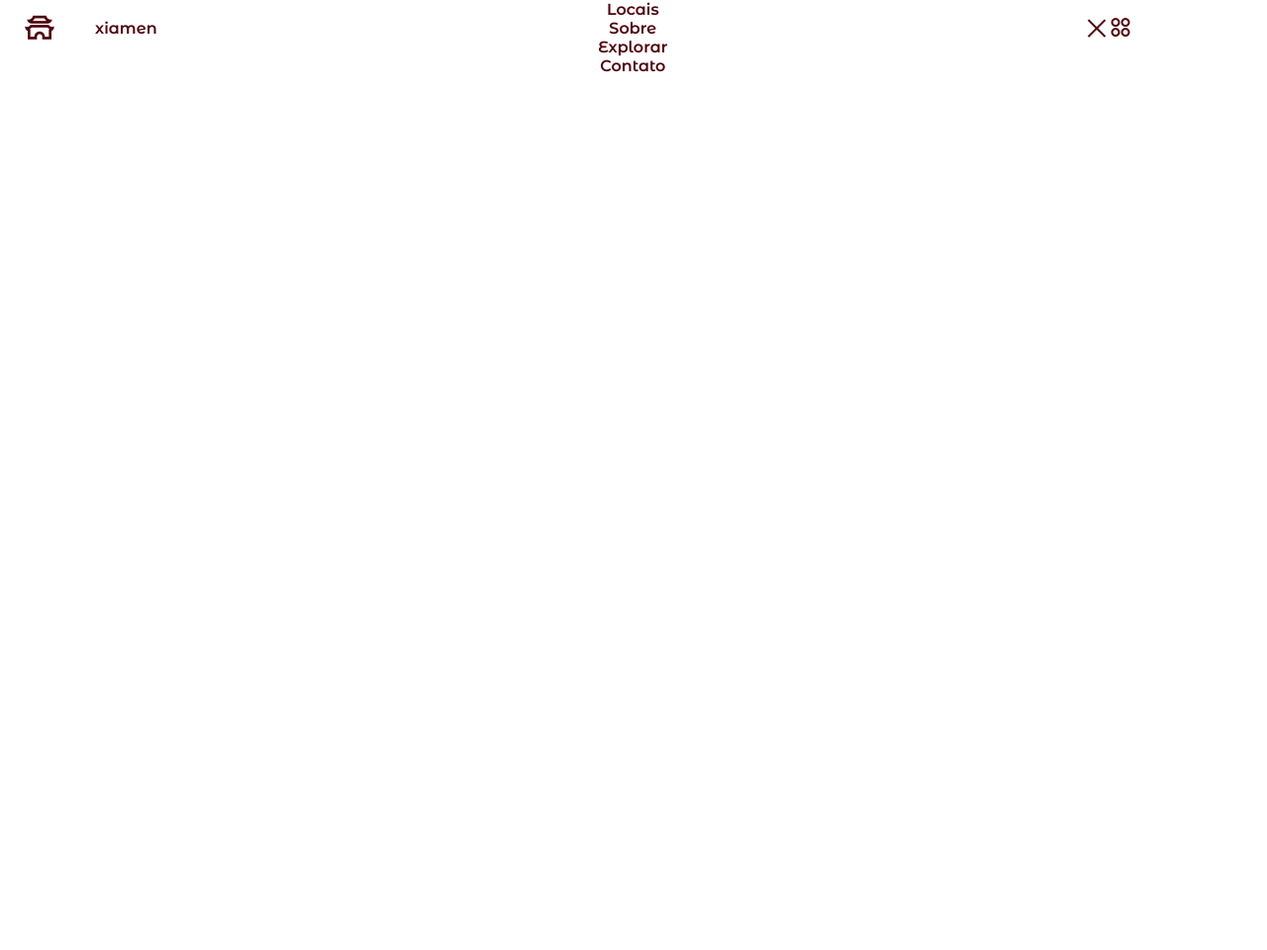
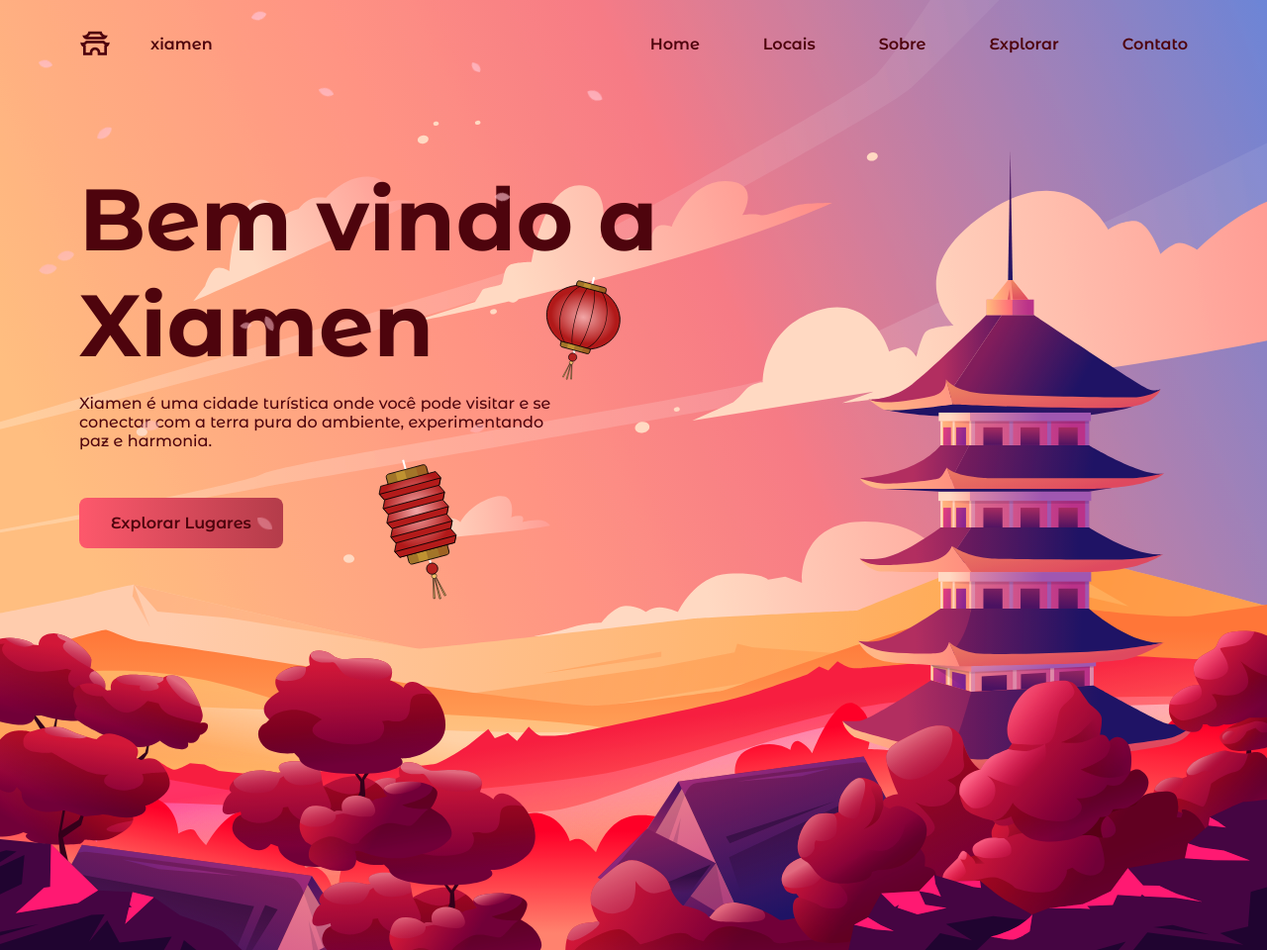
Before and after one commit to MegaPlys/site-responsivo-xiamen, a plain HTML site: page index.html in a window 1280 px wide. Shown: the whole page at 99% size. Before the commit the page ends 800 px from the top, so only its background shows below. Drawn offline with nearby package versions, Linux system fonts and the light colour scheme.

Commit message:
3 - final project
- Breakpoints
- Add Blur Header
- Gsap Animation
- Sakura Petals Animation

```diff
--- a/assets/css/styles.css
+++ b/assets/css/styles.css
@@ -122,6 +122,7 @@ img {
     left: 0;
     background-color: hsla(353, 98%, 90%, .4);
     backdrop-filter: blur(16px);
+    -webkit-backdrop-filter: blur(16px);
     width: 100%;
     padding-block: 5rem 4rem;
     box-shadow: 0 4px 24px hsla(353, 90%, 4%, .2);
@@ -154,24 +155,226 @@ img {
 
 /* Add blur header */
 
+.blur-header::after{
+  content: '';
+  position: absolute;
+  width: 1000%;
+  height: 100%;
+  background-color: hsla(353, 98%, 90%, .4);
+  backdrop-filter: blur(16px);
+  -webkit-backdrop-filter: blur(16px);
+  top: 0;
+  left: 0;
+  z-index: -1;
+}
 
 /*=============== HOME ===============*/
 
+.home{
+  position: relative;
+}
+
+.home__container{
+  padding-top: 10.5rem;
+  height: 100vh;
+}
+
+.home__bg{
+  position: absolute;
+  top: 0;
+  left: 0;
+  width: 100%;
+  height: 100%;
+  object-fit: cover;
+  object-position: center;
+  filter: saturate(1.3);
+}
+
+.home__data{
+  position: relative;
+  text-align: center;
+  z-index: var(--z-tooltip);
+}
+
+.home__title{
+  font-size: var(--biggest-font-size);
+  margin-bottom: 1rem;
+}
+
+.home__description{
+  font-weight: var(--font-medium);
+  margin-bottom: 2rem;
+}
+
+.home__button{
+  display: inline-flex;
+  background: var(--gradient-color);
+  color: var(--black-color);
+  font-weight: var(--font-semi-bold);
+  padding: 1rem 2rem;
+  border-radius: .5rem;
+  transition: box-shadow .4s;
+}
+
+.home__button:hover{
+  box-shadow: 0 16px 48px hsla(353, 90%, 56%, .4);
+}
+
+.home__lantern-1,
+.home__lantern-2{
+  position: absolute;
+  width: 50px;
+}
+
+.home__lantern-1{
+  top: 2.5rem;
+  right: .5rem;
+  rotate: 15deg;
+}
+
+.home__lantern-2{
+  left: .75rem;
+  bottom: -5rem;
+  rotate: -15deg;
+}
+
+.home__images img{
+  position: absolute;
+  max-width: initial;
+  width: 800px;
+  right: -9.2rem;
+  bottom: 0;
+  filter: saturate(1.3);
+}
+
+
 
 /* Sakura petals */
-
+.sakura-petals{
+  position: fixed;
+  left: 0;
+  top: 0;
+  width: 100vh;
+  height: 100vh;
+  overflow: hidden;
+  z-index: 10000;
+  pointer-events: none;
+}
 
 /*=============== BREAKPOINTS ===============*/
 /* For small devices */
+@media screen and (max-width: 320px){
+  .container{
+    margin-inline: 1rem;
+  }
 
+  .home__title{
+    font-size: 2rem;
+  }
+}
+
+@media screen and (min-width: 350px) and (max-height: 680px) {
+ .home__container{
+  height: 700px;
+ }
+}
 
 /* For medium devices */
+
+@media screen and (min-width: 576px) {
+  .home__data{
+    max-width: 380px;
+    margin-inline: auto;
+  }
+
+  .home__images img{
+    width: initial;
+    right: 0;
+  }
+}
 
 
 /* For large devices */
 
+@media screen and (min-width: 1150px) {
+  .container{
+    margin-inline: auto;
+  }
+
+  .nav{
+    height: calc(var(--header-height) + 2rem);
+  }
+  .nav__toggle,
+  .nav__close{
+    display: none;
+  }
+  .nav__list{
+    flex-direction: row;
+    column-gap: 4rem;
+  }
+
+  .home__container{
+    height: 960px;
+  }
+
+  .home__data{
+    max-width: 610px;
+    text-align: initial;
+    margin: 0;
+  }
+
+  .home__description{
+    padding-right: 8rem;
+    margin-bottom: 3rem;
+  }
+  .home__lantern-1,
+  .home__lantern-2{
+    width: 80px;
+  }
+  .home__lantern-1{
+    top: 6.5rem;
+    right: 4rem;
+  }
+  .home__lantern-2{
+    left: initial;
+    right: 14rem;
+    bottom: -3.5rem;
+  }
+
+  ::-webkit-scrollbar{
+    width: .6rem;
+    background-color: hsl(353, 12%, 10%);
+  }
+  ::-webkit-scrollbar-thumb{
+
+    background-color: hsl(353, 12%, 25%);
+  }
+}
 
 /* For 2K resolutions (2048 x 1152) */
+@media screen and (min-width: 2048px) and (min-height: 1100px) {
+  .container{
+    max-width: 1300px;
+  }
 
+  .home__container{
+    height: 100vh;
+    display: grid;
+  }
+
+  .home__data{
+    align-self: center;
+  }
+}
 
 /* For taller devices */
+
+@media screen and (max-width: 1150px) and (min-height: 900px){
+  .home__container{
+    display: grid;
+  }
+
+  .home__data{
+    align-self: center;
+  }
+}
--- a/assets/js/main.js
+++ b/assets/js/main.js
@@ -33,8 +33,25 @@ navLink.forEach(n => n.addEventListener('click', linkAction))
 
 /*=============== ADD BLUR HEADER ===============*/
 
+const blurHeader = () =>{
+    const header = document.getElementById('header')
+    // Add a class of the bottom offsetis greater than 50 of the viewport
+    this.scrollY >= 50 ? header.classList.add('blur-header')
+                 : header.classList.remove('blur-header')
+}
+
+window.addEventListener('scroll', blurHeader)
 
 /*=============== GSAP ANIMATION ===============*/
-
+gsap.from('.home__img-1', 5, {opacity: 0, x: 400})
+gsap.from('.home__img-6', 1.5, {opacity: 0, y: 200, delay: .1, ease: 'back-out(1.5)'})
+gsap.from('.home__img-3', 1.5, {opacity: 0, y: 400, delay: .3, ease: 'back-out(1.5)'})
+gsap.from('.home__img-5', 1.5, {opacity: 0, y: 400, delay: .5, ease: 'back-out(1.5)'})
+gsap.from('.home__img-2', 1.5, {opacity: 0, y: 400, delay: .8, ease: 'back-out(1.5)'})
+gsap.from('.home__img-4', 1.5, {opacity: 0, y: 200, delay: 1.8, ease: 'back-out(1.5)'})
+gsap.from('.home__data', 1.5, {opacity: 0, y: -100, delay: 2.5, ease: 'back-out(1.5)'})
+gsap.from('.home__lantern-1', 1.5, {opacity: 0, x: 70, delay: 3, ease: 'back-out(1.5)'})
+gsap.from('.home__lantern-2', 1.5, {opacity: 0, x: -70, delay: 3.5, ease: 'back-out(1.5)'})
 
 /*=============== SAKURA ANIMATION ===============*/
+const sakura = new Sakura('.sakura-petals')
--- a/index.html
+++ b/index.html
@@ -1,5 +1,5 @@
 <!DOCTYPE html>
-   <html lang="en">
+   <html lang="pt-br">
    <head>
       <meta charset="UTF-8">
       <meta name="viewport" content="width=device-width, initial-scale=1.0">
@@ -11,7 +11,7 @@
       <link rel="stylesheet" href="https://cdnjs.cloudflare.com/ajax/libs/remixicon/4.2.0/remixicon.css">
 
       <!--=============== SAKURA CSS ===============-->
-      <link rel="stylesheet" href="">
+      <link rel="stylesheet" href="assets/css/sakura.min.css">
 
       <!--=============== CSS ===============-->
       <link rel="stylesheet" href="assets/css/styles.css">
@@ -29,24 +29,13 @@
 
             <div class="nav__menu" id="nav-menu">
                 <ul class="nav__list">
-                    <a href="#" class="nav__link">Home</a>
+                    <li><a href="#" class="nav__link">Home</a></li>
+                    <li><a href="#" class="nav__link">Locais</a></li>
+                    <li><a href="#" class="nav__link">Sobre</a></li>
+                    <li><a href="#" class="nav__link">Explorar</a></li>
+                    <li><a href="#" class="nav__link">Contato</a></li>
                 </ul>
 
-                <ul class="nav__list">
-                    <a href="#" class="nav__link">Locais</a>
-                </ul>
-
-                <ul class="nav__list">
-                    <a href="#" class="nav__link">Sobre</a>
-                </ul>
-
-                <ul class="nav__list">
-                    <a href="#" class="nav__link">Explorar</a>
-                </ul>
-
-                <ul class="nav__list">
-                    <a href="#" class="nav__link">Contato</a>
-                </ul>
 
                 <!-- Close button -->
                 <div class="nav__close" id="nav-close">
@@ -65,18 +54,42 @@
       <main class="main">
          <!--==================== HOME ====================-->
          <section class="home">
+            <img src="assets/img/img-bg.svg" alt="image" class="home__bg">
 
+            <div class="home__container container">
+                <div class="home__data">
+                    <h1 class="home__title">Bem vindo a <br> Xiamen</h1>
+
+                    <p class="home__description">
+                        Xiamen é uma cidade turística onde você pode visitar e se conectar com a terra pura do ambiente, experimentando paz e harmonia.
+                    </p>
+
+                    <a href="" class="home__button">Explorar Lugares</a>
+
+                    <img src="assets/img/lantern-1.svg" alt="" class="home__lantern-1">
+                    <img src="assets/img/lantern-2.svg" alt="" class="home__lantern-2">
+                </div>
+                <div class="home__images">
+                    <img src="assets/img/img-1.svg" alt="" class="home__img-1">
+                    <img src="assets/img/img-2.svg" alt="" class="home__img-2">
+                    <img src="assets/img/img-3.svg" alt="" class="home__img-3">
+                    <img src="assets/img/img-4.svg" alt="" class="home__img-4">
+                    <img src="assets/img/img-5.svg" alt="" class="home__img-5">
+                    <img src="assets/img/img-6.svg" alt="" class="home__img-6">
+
+                </div>
+            </div>
          </section>
       </main>
 
       <!-- Sakura petals -->
-
+      <div class="sakura-petals"></div>
 
       <!--=============== GSAP ===============-->
-      <script src=""></script>
+      <script src="assets/js/gsap.min.js"></script>
 
       <!--=============== SAKURA JS ===============-->
-      <script src=""></script>
+      <script src="assets/js/sakura.min.js"></script>
 
       <!--=============== MAIN JS ===============-->
       <script src="assets/js/main.js"></script>
```
Also changed, not shown: assets/js/sakura.min.js (renamed from assets/js/sakura.main.js).
